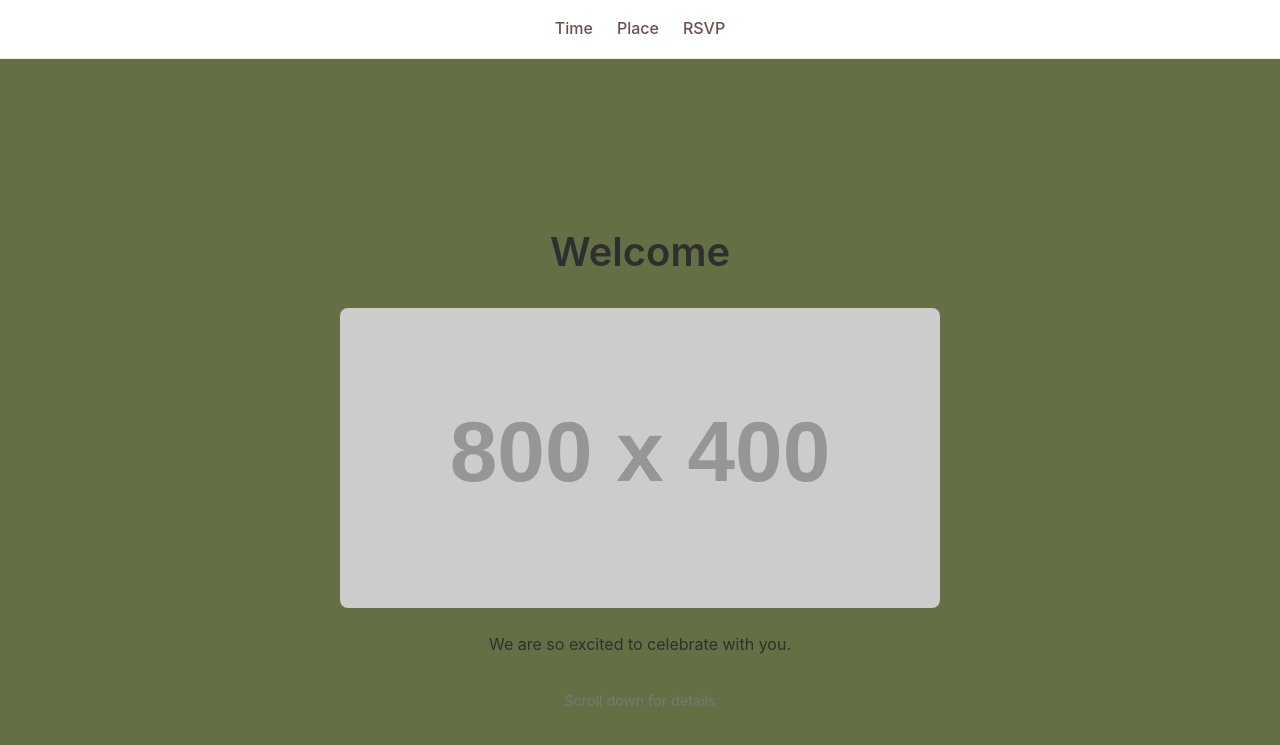
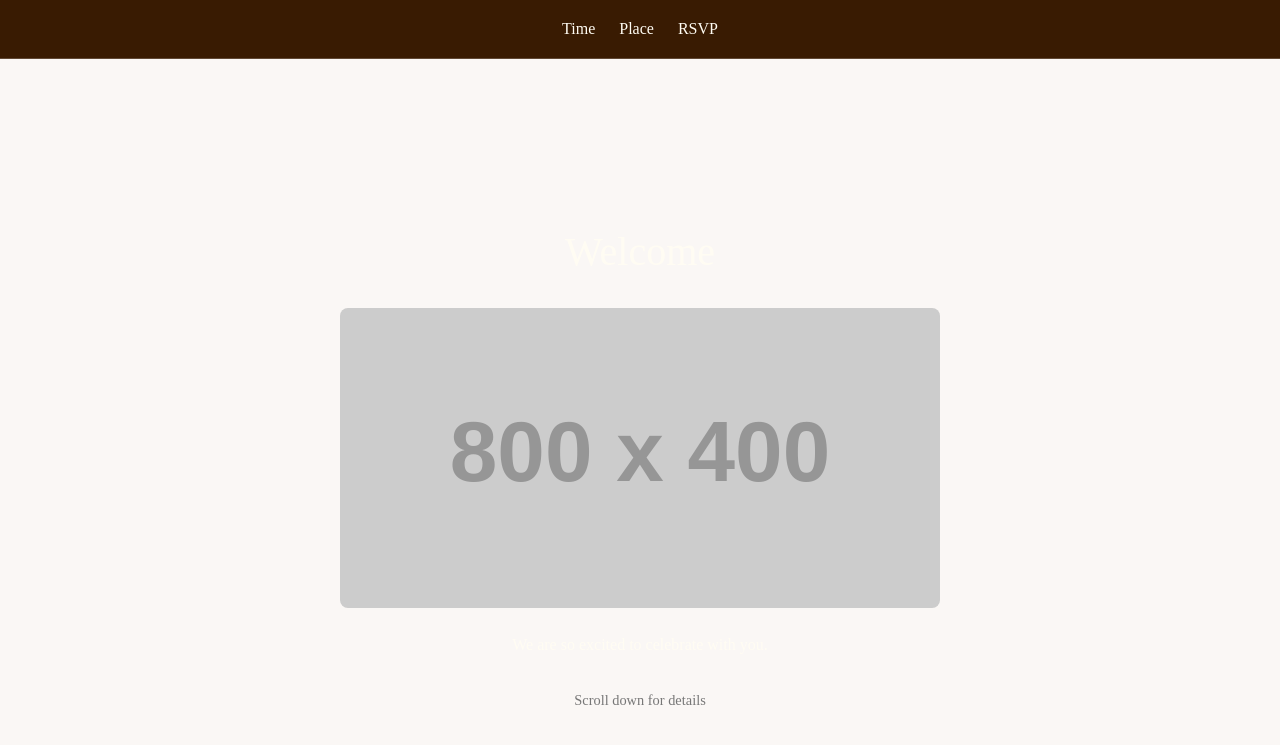
Before and after one commit to ramessey/ramessey.github.io, a Jekyll site: the page reception.html, which Jekyll copies as it is, in a window 1280 px wide and 900 px high. Shown: the top 745 px of the window. Built offline with Jekyll 4.4.1, drawn with Linux system fonts in a browser that asks for light colours.

Commit message:
Update styles and colors in reception.html

```diff
--- a/reception.html
+++ b/reception.html
@@ -11,10 +11,10 @@
       --bg: #faf7f5;
       --text: #2f2f2f;
 
-      --welcome-bg: #647043;
-      --time-bg: #6b2c35;
-      --place-bg: #53627c;
-      --rsvp-bg: #e4c5c3;
+      --welcome-bg: #faf7f5;
+      --time-bg: #ffffff;
+      --place-bg: #f3ede9;
+      --rsvp-bg: #f8f4f2;
     }
 
     * {
@@ -24,9 +24,9 @@
     }
 
     body {
-      font-family: -apple-system, BlinkMacSystemFont, "Segoe UI", Roboto, Helvetica, Arial, sans-serif;
+      font-family: "Times New Roman", Times, serif;
       background: var(--bg);
-      color: var(--text);
+      color: #fffcf3;
       line-height: 1.6;
       scroll-behavior: smooth;
     }
@@ -37,8 +37,8 @@
       top: 0;
       left: 0;
       width: 100%;
-      background: white;
-      border-bottom: 1px solid #eee;
+      background: #391b02;
+      border-bottom: 1px solid rgba(255,255,255,0.2);
       z-index: 1000;
     }
 
@@ -52,7 +52,7 @@
 
     nav a {
       text-decoration: none;
-      color: var(--primary);
+      color: #fffcf3;
       font-weight: 500;
       padding-bottom: 0.25rem;
       border-bottom: 2px solid transparent;
@@ -78,7 +78,8 @@
     }
 
     h1, h2 {
-      font-weight: 600;
+      font-family: "Citadel Script", "Brush Script MT", cursive;
+      font-weight: 400;
       margin-bottom: 1rem;
     }
 
@@ -187,7 +188,7 @@
     </div>
   </section>
 
-    <section id="rsvp" style="background: var(--rsvp-bg);">
+        <section id="rsvp" style="background: var(--rsvp-bg); color: #170b01;" style="background: var(--rsvp-bg);">
     <div class="content">
       <h2>RSVP</h2>
       <p>Please respond by May 1, 2026</p>
```
